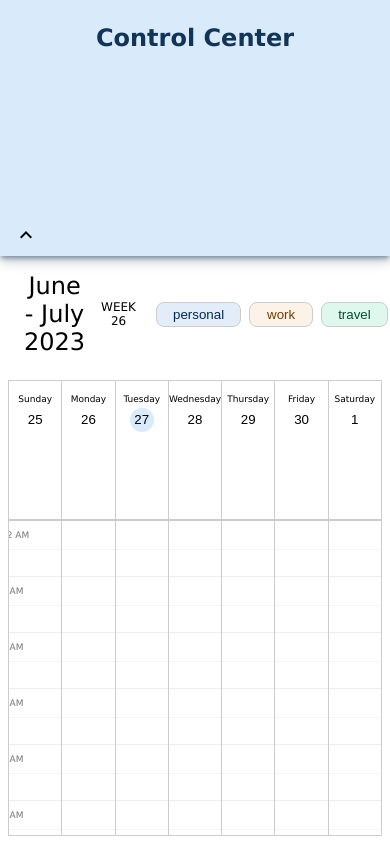
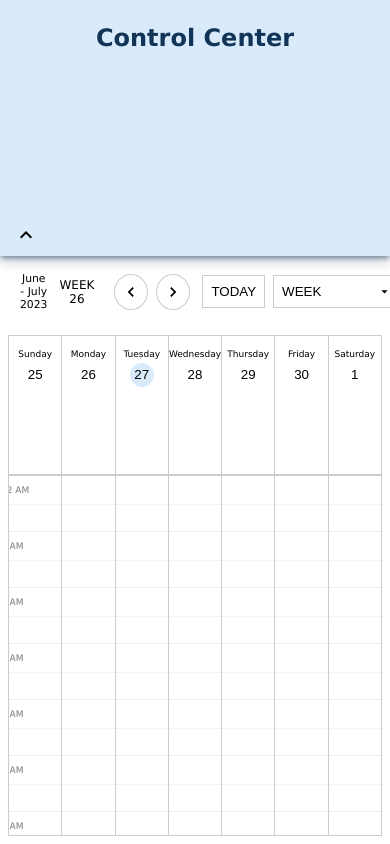
Before and after one commit to polyphonic13/vue3-calendar, a Vue app: page / in a window 390 px wide. Built offline with nearby package versions, Linux system fonts and the light colour scheme.

Commit message:
style tweaks for mobile monthly layout

```diff
--- a/src/components/CalendarHeader.vue
+++ b/src/components/CalendarHeader.vue
@@ -192,6 +192,11 @@
             flex-direction: column;
         }
 
+        .title {
+            padding: 8px 4px;
+            font-size: 0.9em;
+        }
+
         .header__content {
             margin: 0 8px 8px 8px;
         }
@@ -200,5 +205,9 @@
             margin-bottom: 8px;
         }
 
+        .calendar_header__calendar_names {
+            display: none;
+        }
+
     }
 </style>
--- a/src/components/MonthLayout.vue
+++ b/src/components/MonthLayout.vue
@@ -161,4 +161,5 @@
     .weekly_event_cards {
         flex: 1;
     }
+
 </style>
--- a/src/components/events/EventCards.vue
+++ b/src/components/events/EventCards.vue
@@ -316,6 +316,12 @@
     }
 
     @media screen and (max-width: 400px) {
+
+        .event_card {
+            min-height: 16px;
+            max-height: 16px;
+        }
+
         .event_dot, .event_card--hourly__time {
             display: none;
         }
```
